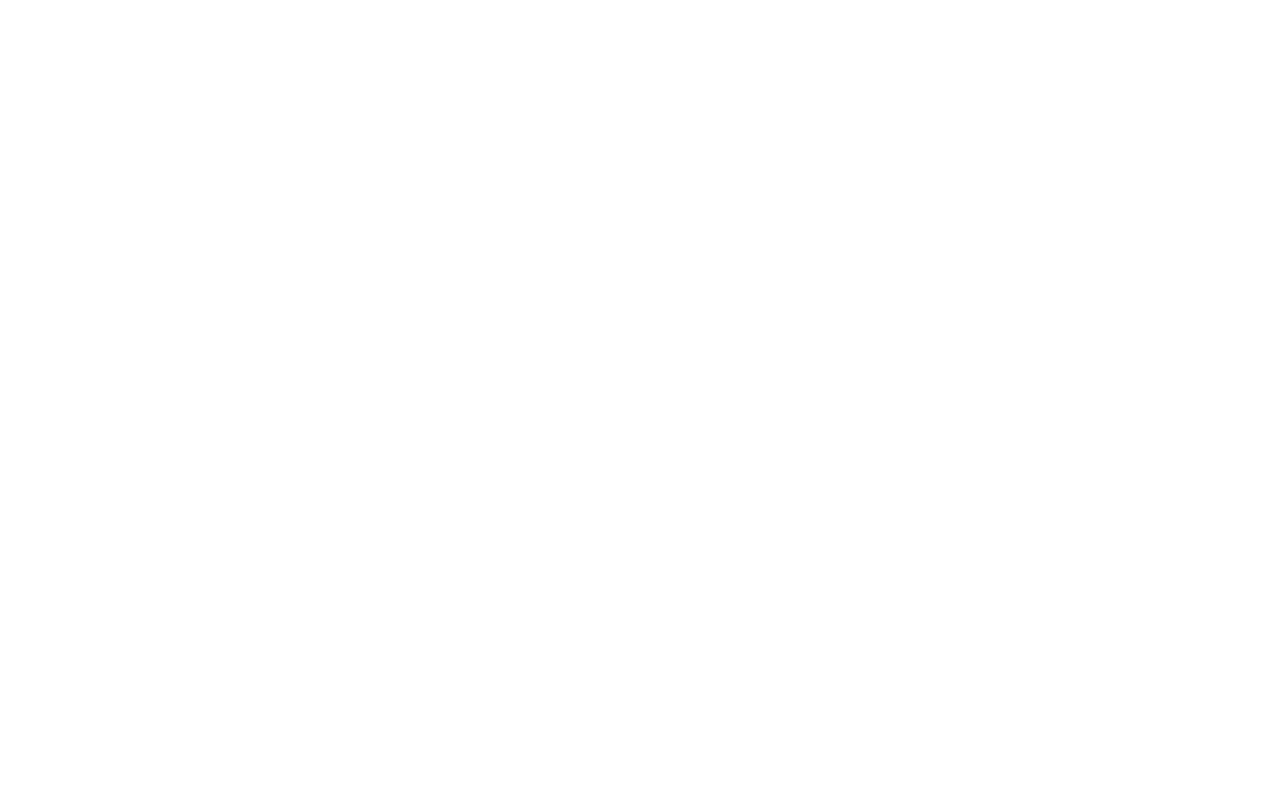
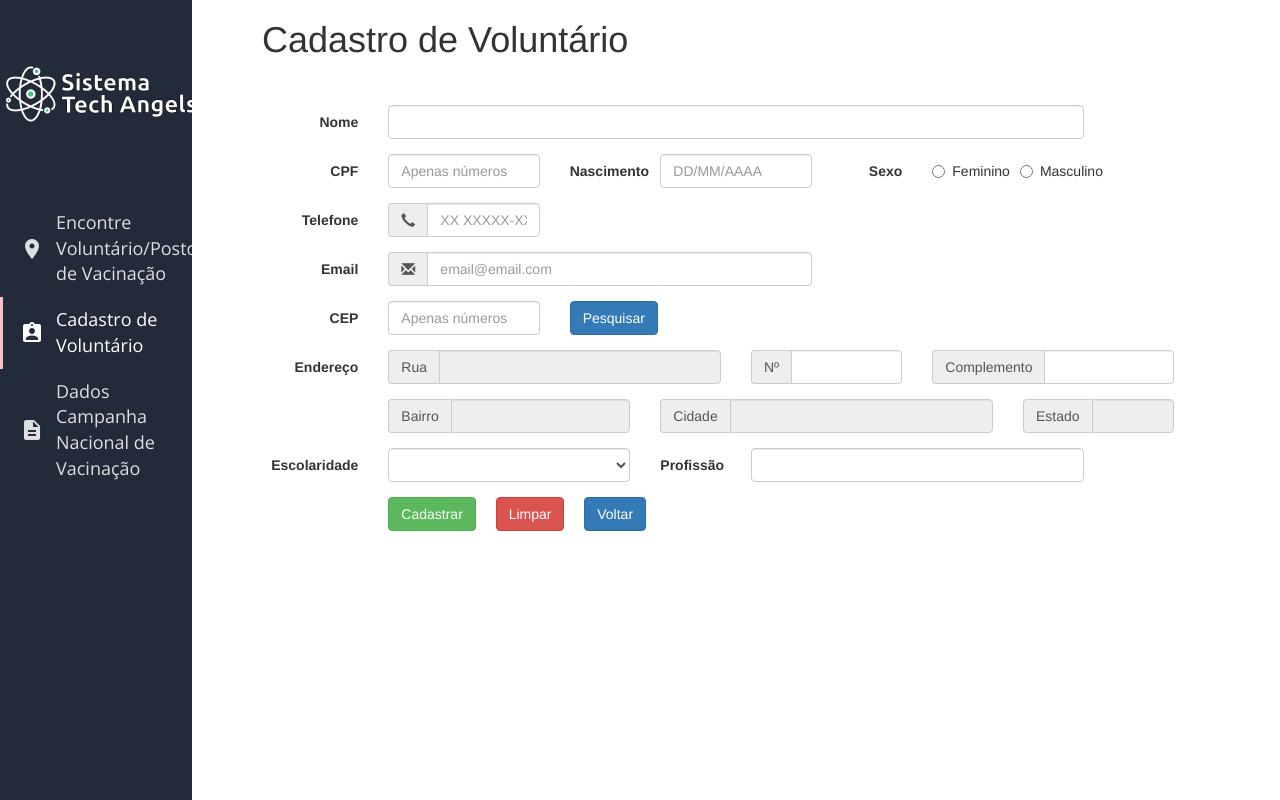
Before and after one commit to ricardon91/TechAngels-USJT, an Angular app in the folder Angular/: page /voluntario/cadastro-voluntario in a window 1280 px wide. Before the commit this address led to /. Built offline with nearby package versions, Linux system fonts and the light colour scheme.

Commit message:
rota cadastrar voluntario

```diff
--- a/Angular/src/app/app-routing.module.ts
+++ b/Angular/src/app/app-routing.module.ts
@@ -4,10 +4,12 @@ import { CabecalhoComponent } from './cabecalho/cabecalho.component';
 import { MapaComponent } from './mapa/mapa.component';
 import { VacinadoComponent } from './vacinado/vacinado.component';
 import { VoluntarioInserirComponent } from './voluntario/voluntario-inserir/voluntario-inserir.component';
+import { VoluntarioListaComponent } from './voluntario/voluntario-lista/voluntario-lista.component';
 
 const routes: Routes = [
   {path:'', component: CabecalhoComponent, children:[
-    {path: 'cadastroVoluntario', component: VoluntarioInserirComponent},
+    {path: 'voluntario', component: VoluntarioListaComponent},
+    {path: 'voluntario/cadastro-voluntario', component: VoluntarioInserirComponent},
     {path: 'mapa', component: MapaComponent},
     {path: 'campanha', component: VacinadoComponent}
   ]}
--- a/Angular/src/app/cabecalho/cabecalho.component.css
+++ b/Angular/src/app/cabecalho/cabecalho.component.css
@@ -1,7 +1,7 @@
 .page-container {
   display: flex;
   height: 100%;
-  background: rgb(35, 42, 58);
+  /* background: rgb(35, 42, 58); */
   min-height:         100%;
 }
 
@@ -13,12 +13,18 @@
 .sidebar {
   height: 100%;
   width: 15%;
-  background: rgba(0, 0, 0, 0.2);
+  background: rgb(35, 42, 58);
   min-height:         100%;
 }
 
-.list-items {
+/* .list-items {
   padding-top: 100px;
+} */
+
+img {
+  display: block;
+  margin-left: auto;
+  margin-right: auto;
 }
 
 .list-item {
--- a/Angular/src/app/cabecalho/cabecalho.component.html
+++ b/Angular/src/app/cabecalho/cabecalho.component.html
@@ -1,12 +1,12 @@
 <div class="page-container">
   <div class="sidebar">
-
+    <img src="../../assets/images/logo.png" alt="Logo Tech Angels">
     <div class="list-items">
       <a routerLink="/mapa" routerLinkActive="selected" class="list-item">
         <i class="material-icons">room</i>
         Encontre Voluntário/Posto de Vacinação
       </a>
-      <a routerLink="/cadastroVoluntario" routerLinkActive="selected" class="list-item">
+      <a routerLink="/voluntario" routerLinkActive="selected" class="list-item">
         <i class="material-icons">assignment_ind</i>
         Cadastro de Voluntário
       </a>
--- a/Angular/src/app/voluntario/voluntario-inserir/voluntario-inserir.component.css
+++ b/Angular/src/app/voluntario/voluntario-inserir/voluntario-inserir.component.css
@@ -1,7 +1,7 @@
-h6 {
-    color:red;
-}
-
 .panel-heading{
     font-size:150%;
 }
+
+.titulo{
+    margin-left: 70px;
+}
--- a/Angular/src/app/voluntario/voluntario-inserir/voluntario-inserir.component.html
+++ b/Angular/src/app/voluntario/voluntario-inserir/voluntario-inserir.component.html
@@ -9,8 +9,8 @@
     #voluntarioForm="ngForm" (submit)="adicionarVoluntario(voluntarioForm)">
     <fieldset class="module aligned">
       <div>
-        <div class="panel-heading">Cadastro de Voluntário</div>
-
+        <h1 class="titulo">Cadastro de Voluntário</h1>
+        <br>
         <div class="panel-body">
 
 
@@ -178,7 +178,10 @@
             <label class="col-md-2 control-label" for="Cadastrar"></label>
             <div class="col-md-8">
               <button id="Cadastrar" name="Cadastrar" class="btn btn-success" type="Submit">Cadastrar</button>
-              <button id="Cancelar" name="Cancelar" class="btn btn-danger" type="Reset">Cancelar</button>
+              <span class="color-gray small">&nbsp;&nbsp;&nbsp;&nbsp;&nbsp;&nbsp;</span>
+              <button id="limpar" name="limpar" class="btn btn-danger" type="Reset">Limpar</button>
+              <span class="color-gray small">&nbsp;&nbsp;&nbsp;&nbsp;&nbsp;&nbsp;</span>
+              <button id="voltar" name="voltar" class="btn btn-primary" routerLink="..">Voltar</button>
             </div>
           </div>
         </div>
--- a/Angular/src/app/voluntario/voluntario-inserir/voluntario-inserir.component.ts
+++ b/Angular/src/app/voluntario/voluntario-inserir/voluntario-inserir.component.ts
@@ -75,5 +75,4 @@ export class VoluntarioInserirComponent implements OnInit {
       profissao: form.value.profissao
     })
   }
-
 }
--- a/Angular/src/app/voluntario/voluntario-lista/voluntario-lista.component.html
+++ b/Angular/src/app/voluntario/voluntario-lista/voluntario-lista.component.html
@@ -1 +1,3 @@
-<p>voluntario-lista works!</p>
+<h1>Voluntários</h1>
+
+<button routerLink="cadastro-voluntario" class="nav-link" routerLinkActive="active">Cadastrar</button>
```
